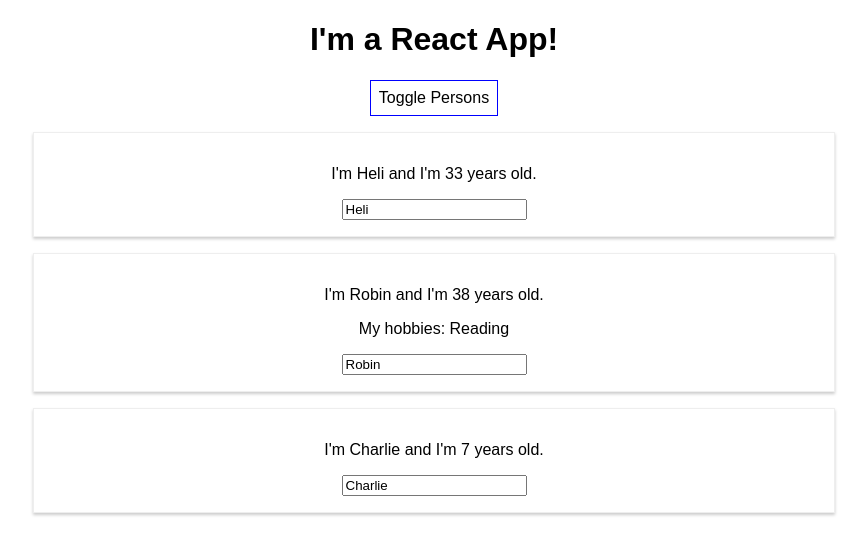
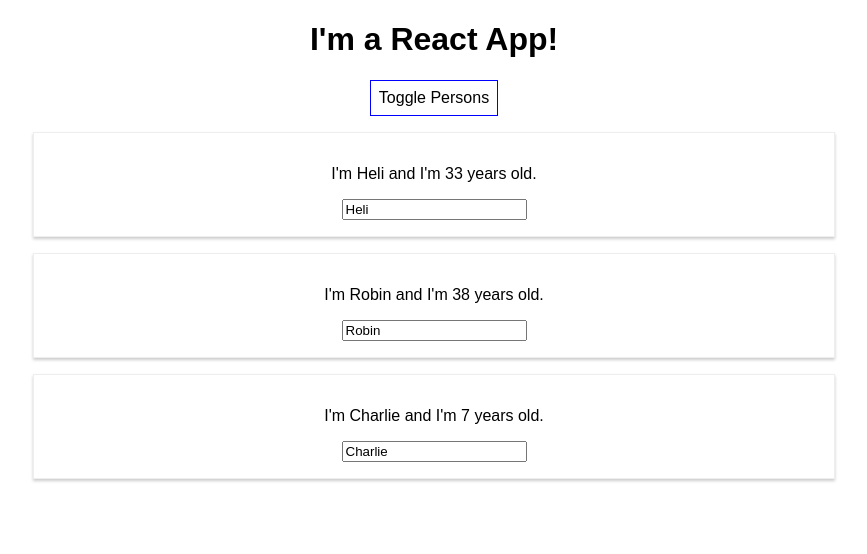
Before and after one commit to aut0maat10/react-complete-guide, a React (Create React App) app: page / in a window 1280 px wide. Both pictures are taken after a click on the button "Toggle Persons". Shown: the top 554 px of the page, without its empty margins (206-1073 px from the left). Built offline with nearby package versions, Linux system fonts and the light colour scheme.

Commit message:
output lists

```diff
--- a/src/App.js
+++ b/src/App.js
@@ -47,6 +47,20 @@ class App extends Component {
       padding: '8px',
       cursor: 'pointer',
     }
+
+    let persons = null;
+    if (this.state.showPersons) {
+      persons = (
+        <div>
+          { this.state.people.map(person => {
+            return <Person
+              name={person.name}
+              age={person.age}
+              />
+          })}
+        </div>
+      )
+    }
     return (
       <div className="App">
         <h1>I'm a React App!</h1>
@@ -55,25 +69,7 @@ class App extends Component {
           onClick={this.togglePersonHandler}>
           Toggle Persons
         </button>
-        { this.state.showPersons ?
-          <div>
-          <Person
-            name={this.state.people[0].name}
-            age={this.state.people[0].age}
-            changed={this.nameChangedHandler}
-          />
-          <Person
-            name={this.state.people[1].name}
-            age={this.state.people[1].age}
-            click={this.switchNameHandler.bind(this, 'Max!!!')}>
-            My hobbies: Reading
-          </Person>
-          <Person
-            name={this.state.people[2].name}
-            age={this.state.people[2].age}
-          />
-        </div> : null
-        }
+        {persons}
       </div>
     );
   }
```
